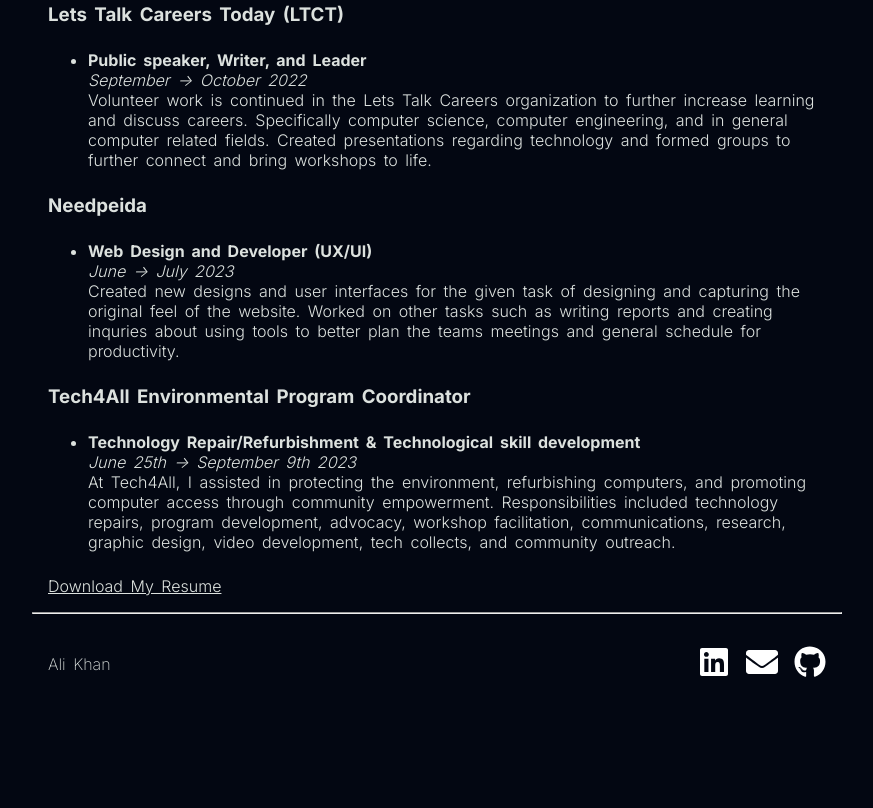
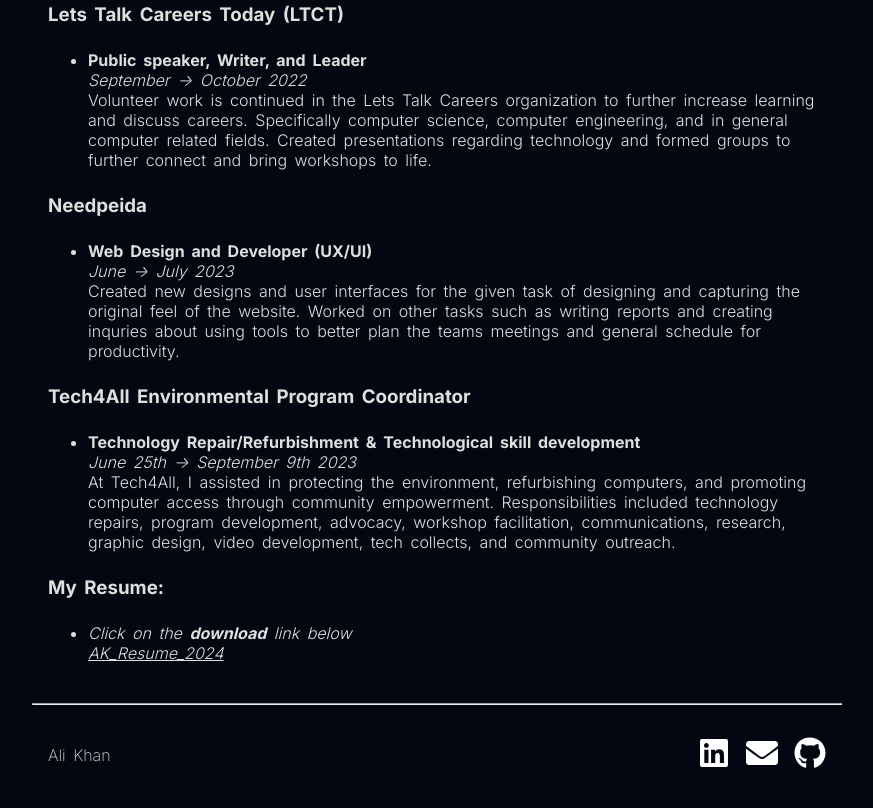
Before and after one commit to AliK070/Alis-Portfolio, a plain HTML site: page pages/experience.html in a window 1280 px wide. Shown: the part 369-1177 px from the top of the page, without its empty margins (203-1076 px from the left). Before the commit the page ends 1103 px from the top, so only its background shows below. Drawn offline with Linux system fonts and the light colour scheme; a web font is replaced by a local one.

Commit message:
corrected resume placment

```diff
--- a/pages/experience.html
+++ b/pages/experience.html
@@ -109,7 +109,17 @@
           </p>
         </li>
       </ul>
-      <a class="link" href="../files/AK_Resume.pdf">Download My Resume</a>
+
+      <h3>My Resume:</h3>
+
+      <ul>
+        <li>
+          <i>Click on the <b>download</b> link below</i>
+          <p>
+            <a href="../files/AK_Resume.pdf"><i>AK_Resume_2024</i></a>
+          </p>
+        </li>
+      </ul>
     </div>
 
     <hr />
```
